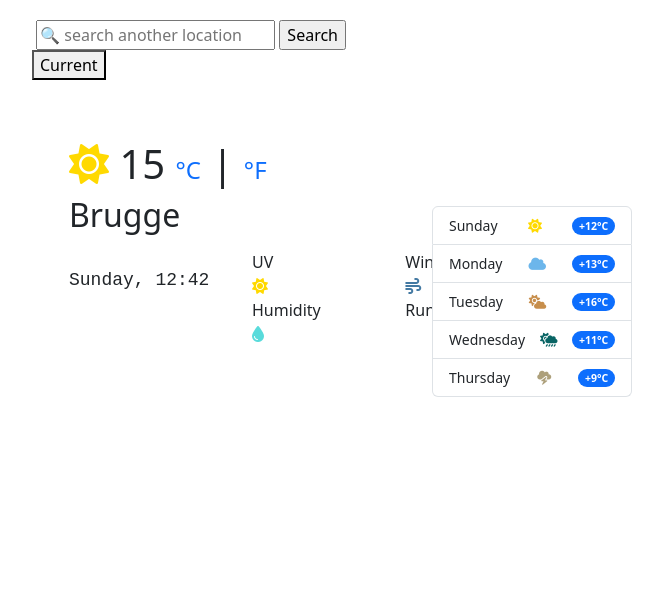
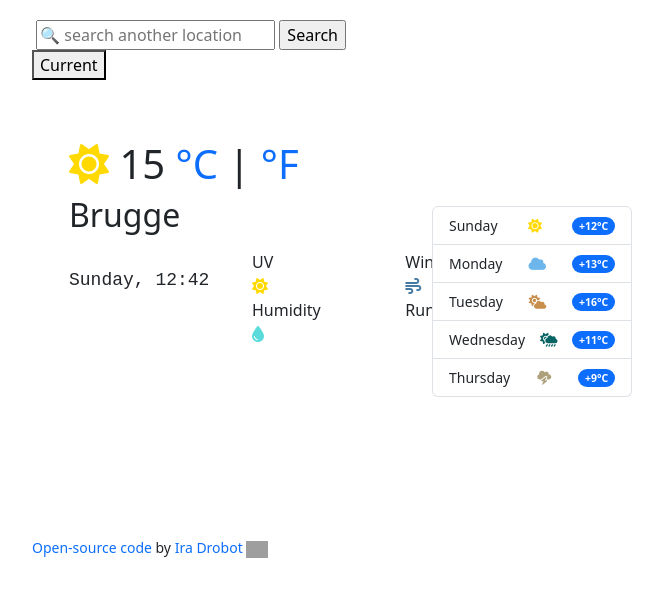
Before and after one commit to orysia-lab/weather-app, a plain HTML site: page index.html in a window 1280 px wide. Shown: the whole page, without its empty margins (8-671 px from the left). Drawn offline with nearby package versions, Linux system fonts and the light colour scheme; grey boxes are pictures that could not be loaded.

Commit message:
Added open source code details

```diff
--- a/index.html
+++ b/index.html
@@ -118,7 +118,12 @@
         <span class="badge bg-primary rounded-pill">+9°C</span>
       </li>
     </ul>
-
+    <div class="coder-details">
+        <a href="https://github.com/orysia-lab/weather-app.git" target="_blank"> Open-source code </a> <span> by <a href="https://www.shecodes.io/graduates/71755-iryna-drobot" target="_blank">Ira Drobot</a>
+        <img class="coder"
+        src="https://s3.amazonaws.com/shecodesio-production/uploads/files/000/068/178/original/woman-programmer-working-on-development-5683364-4734817.png?1676759751 target="_blank"
+        alt="Ira Drobot" /> </span>
+    </div>
     <script src="index.js"></script>
   </body>
 </html>
--- a/styles.css
+++ b/styles.css
@@ -36,10 +36,14 @@
           font-family: PT Mono, monospace;
       }
       a:link {
+        text-decoration: none;
+      }
+
+      .units:link {
           font-size: 24px;
-        text-decoration: none !important;
+        text-decoration: none;
       }
-      a:hover {
+      .units:hover {
         text-decoration:underline;
                 color: #164e1c;
         }
@@ -49,7 +53,6 @@
           top: 60px;
           left: 25px;
       }
-
 
       .row {
           position: relative;
@@ -104,3 +107,17 @@
       .runner-icon {
           color: rgb(53, 27, 147);
       }
+      .coder-details {
+      font-size: 14px;
+      text-align: left;
+      text-decoration: none;
+    }
+
+    .coder-details:hover {
+        color:#145f3a;
+    }
+     .coder {
+    width: 22px;
+    display: inline;
+        line-height: 48px;
+    }
```
